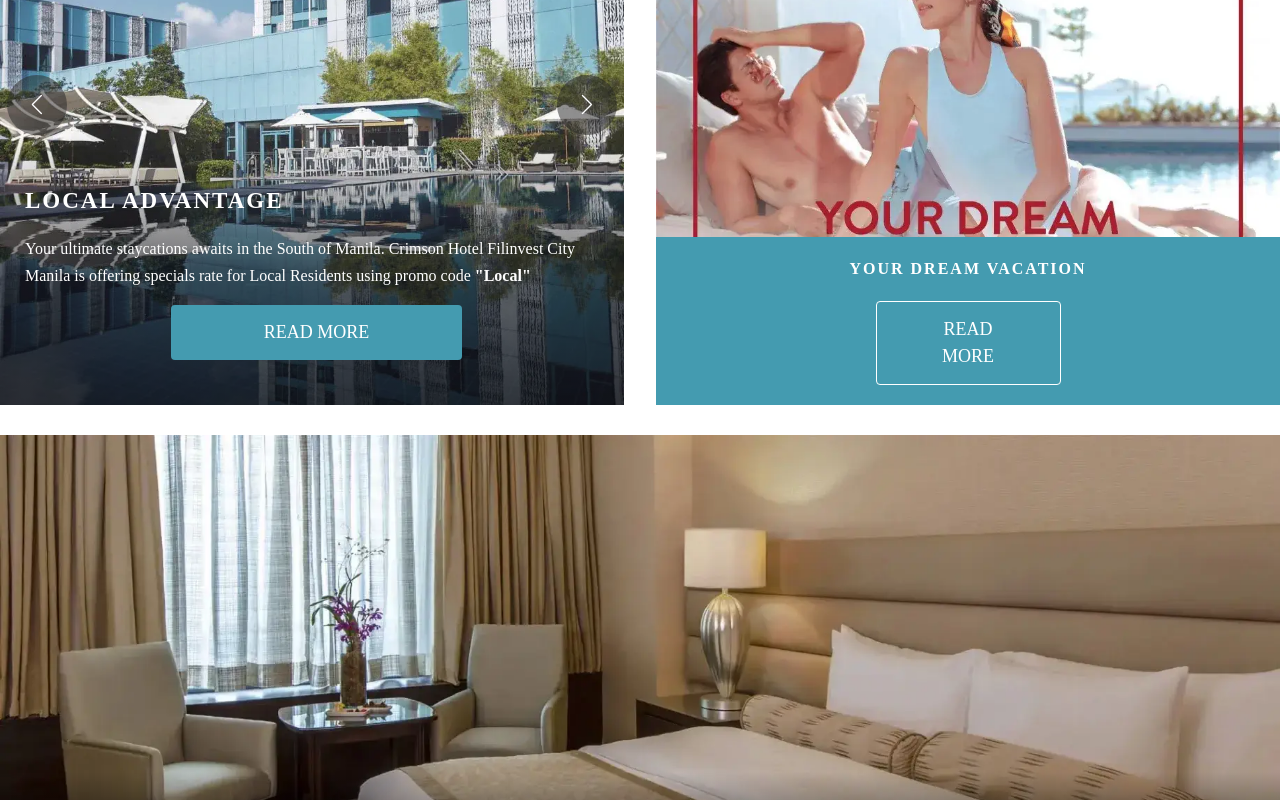
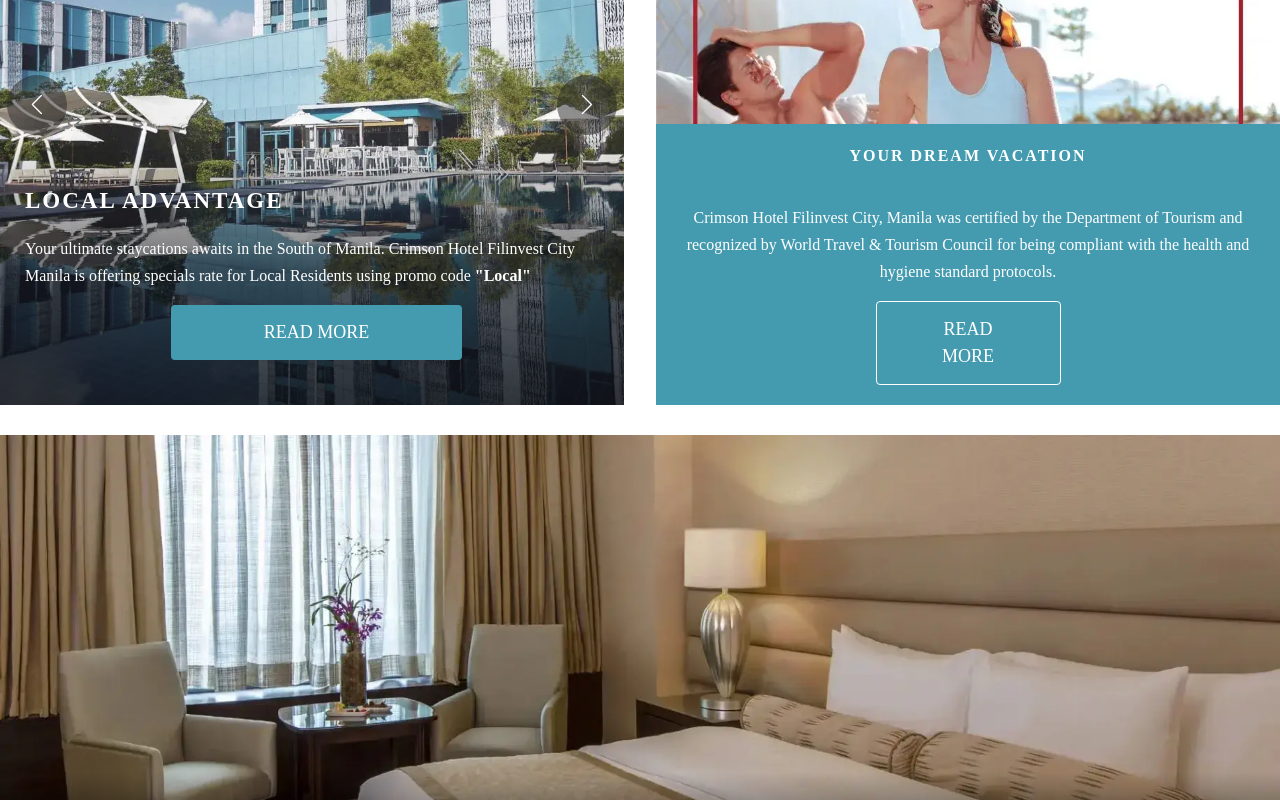
Before and after one commit to geraldhalcyon/crimson, a Next.js app: page / in a window 1280 px wide. Shown: the part 1700-2500 px from the top of the page. Built offline with nearby package versions, Linux system fonts and the light colour scheme.

Commit message:
initial commit

```diff
--- a/src/components/HomeServices.js
+++ b/src/components/HomeServices.js
@@ -58,8 +58,9 @@ export const HomeServices = ({block}) => {
                 width={block.servicesDetails1.image.width}
                 height={block.servicesDetails1.image.height}
                 alt={block.servicesDetails1.image.alt} />
-                <div className='w-[100%] btn-primary text-[var(--primary-color)] absolute bottom-0 right-0 left-0 py-[20px]'>
+                <div className='w-[100%] btn-primary text-[var(--primary-color)] absolute bottom-0 right-0 left-0 py-[20px] px-[20px]'>
                     <h2 className='font-secondary font-black tracking-[2px] mb-[20px] uppercase'>{block.servicesDetails1.title}</h2>
+                    <div className='text-[16px] leading-[27px] py-[16px]' contentEditable='true' dangerouslySetInnerHTML={{ __html: block.servicesDetails1.description}}></div>
                     <Link href={block.servicesDetails1.path} className='font-secondary font-light py-[14px] px-[40px] w-[185px] m-auto text-center text-[18px] border-white border-[1px] rounded btn-primary block hover:bg-white hover:text-[#449bb0]'>
                         <button className='uppercase'>{block.servicesDetails1.link}</button>
                     </Link>
--- a/src/components/Midfooter.js
+++ b/src/components/Midfooter.js
@@ -13,7 +13,7 @@ const Midfooter = () => {
               <div className='grid grid-cols-1 md:grid-cols-10'>
                   <div className='md:col-span-3 text-center'>
                     <h1 className='uppercase tracking-[2px] text-[25px]'>{footerData.footerForm.title}</h1>
-                    <p className='text-[16px] leading-[27px] w-[100%] md:w-[80%] m-auto py-[25px]'>{footerData.footerForm.description}</p>
+                    <div className='text-[16px] leading-[27px] w-[100%] md:w-[80%] m-auto py-[25px]' contentEditable='true' dangerouslySetInnerHTML={{ __html: footerData.footerForm.description}}></div>
                     <form action="#" method="post">
                         <input className='py-[10px] px-[12px] w-[195px] h-[47px] text-[16px]'
                             type="email"
--- a/src/components/Topfooter.js
+++ b/src/components/Topfooter.js
@@ -76,8 +76,8 @@ const Topfooter = () => {
             </div>
             <div className='text-center pb-[30px]'>
                 <div className='tracking-[2px] text-[25px] mr-[0px] md:mr-[10px] inline-block'>{footerData.belowContactdetails.description2.title}</div>
-                    <Link href={footerData.belowContactdetails.description2.path} className='uppercase font-primary text-[16px] text-[var(--secondary-color)] block inline-block'>
-                {footerData.belowContactdetails.description2.link}
+                    <Link href={footerData.belowContactdetails.description2.path} className='font-primary text-[16px] text-[var(--secondary-color)] block inline-block'>
+                        <button className='uppercase'>{footerData.belowContactdetails.description2.link}</button>
                     </Link>
             </div>
         </div>
--- a/src/static-data/footer.js
+++ b/src/static-data/footer.js
@@ -48,7 +48,7 @@ const footerData = {
 
     footerForm:{
         title:'News Letter Signup',
-        description: 'Enter your email below and stay updated on Crimson Manila offers, events and more!',
+        description: '<p>Enter your email below and stay updated on Crimson Manila offers, events and more!</p>',
     },
 
     awardsTitle: 'Awards',
--- a/src/static-data/home.js
+++ b/src/static-data/home.js
@@ -114,6 +114,7 @@ const homeData = {
             servicesDetails1: {
                 title: 'Your dream Vacation',
                 link: 'Read More',
+                description: '<p>Crimson Hotel Filinvest City, Manila was certified by the Department of Tourism and recognized by World Travel & Tourism Council for being compliant with the health and hygiene standard protocols.</p>',
                 path: '/offers',
                 image: {
                     path: '/Crimson---Flexible-Re-booking-Promo_studies2-02-(2)-home-x-large.webp',
```
